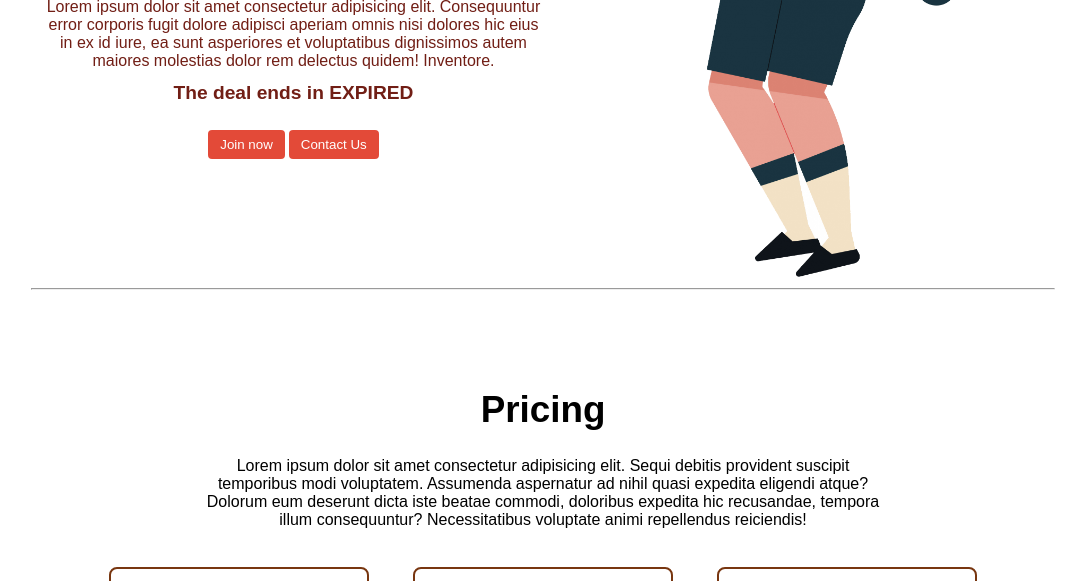
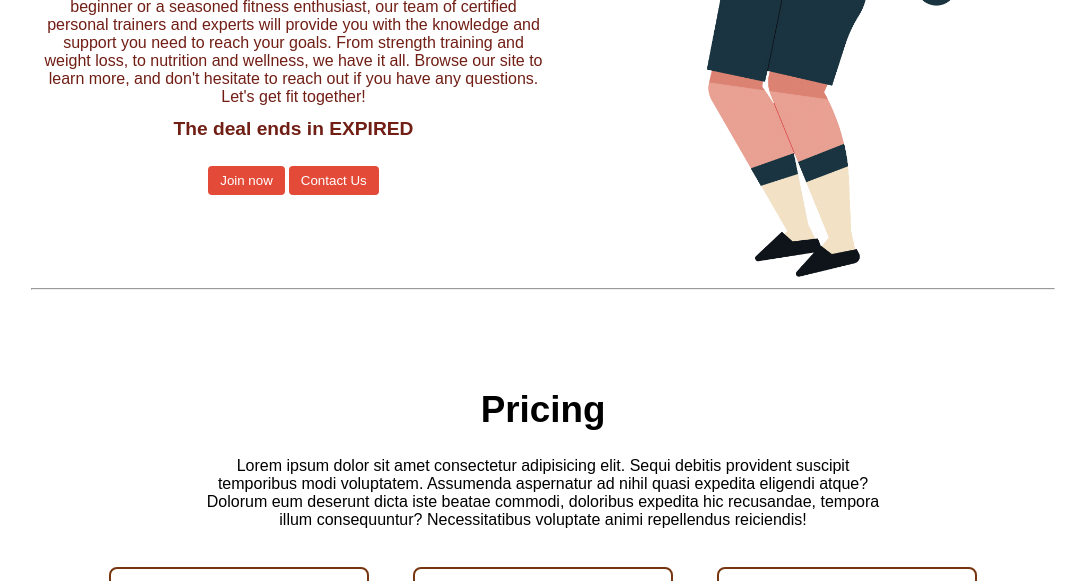
Before and after one commit to CodeWithHarry/HarryFitnessWebsite, a plain HTML site: page index.html in a window 1280 px wide. Shown: the part 519-1100 px from the top of the page, without its empty margins (97-1169 px from the left). Drawn offline with Linux system fonts and the light colour scheme.

Commit message:
Change some introductory text paragaraphs from loreum ipsum

```diff
--- a/index.html
+++ b/index.html
@@ -34,10 +34,7 @@
                             <img class="dumbellimg" src="dumbell.png" alt="">
                         </div>
                         <h1 class="my-1 text-center">The best fitness Gym in the town is here</h1>
-                        <p class=" text-center">Lorem ipsum dolor sit amet consectetur adipisicing elit. Consequuntur
-                            error corporis fugit dolore adipisci aperiam omnis nisi dolores hic eius in ex id iure, ea
-                            sunt asperiores et voluptatibus dignissimos autem maiores molestias dolor rem delectus
-                            quidem! Inventore.</p>
+                        <p class=" text-center">Welcome to our fitness website! Here, you'll find everything you need to get on the path to a healthier and happier you. Whether you're a beginner or a seasoned fitness enthusiast, our team of certified personal trainers and experts will provide you with the knowledge and support you need to reach your goals. From strength training and weight loss, to nutrition and wellness, we have it all. Browse our site to learn more, and don't hesitate to reach out if you have any questions. Let's get fit together!</p>
                             <!-- Display the countdown timer in an element -->
                             <p class="deal text-center">The deal ends in <span id="demo"></span></p>
                             <div class="buttons">
@@ -148,6 +145,7 @@
                         </tr>
                       </tbody>
                     </table>
+                </div>
             </section>
             <hr>
         </main>
```
